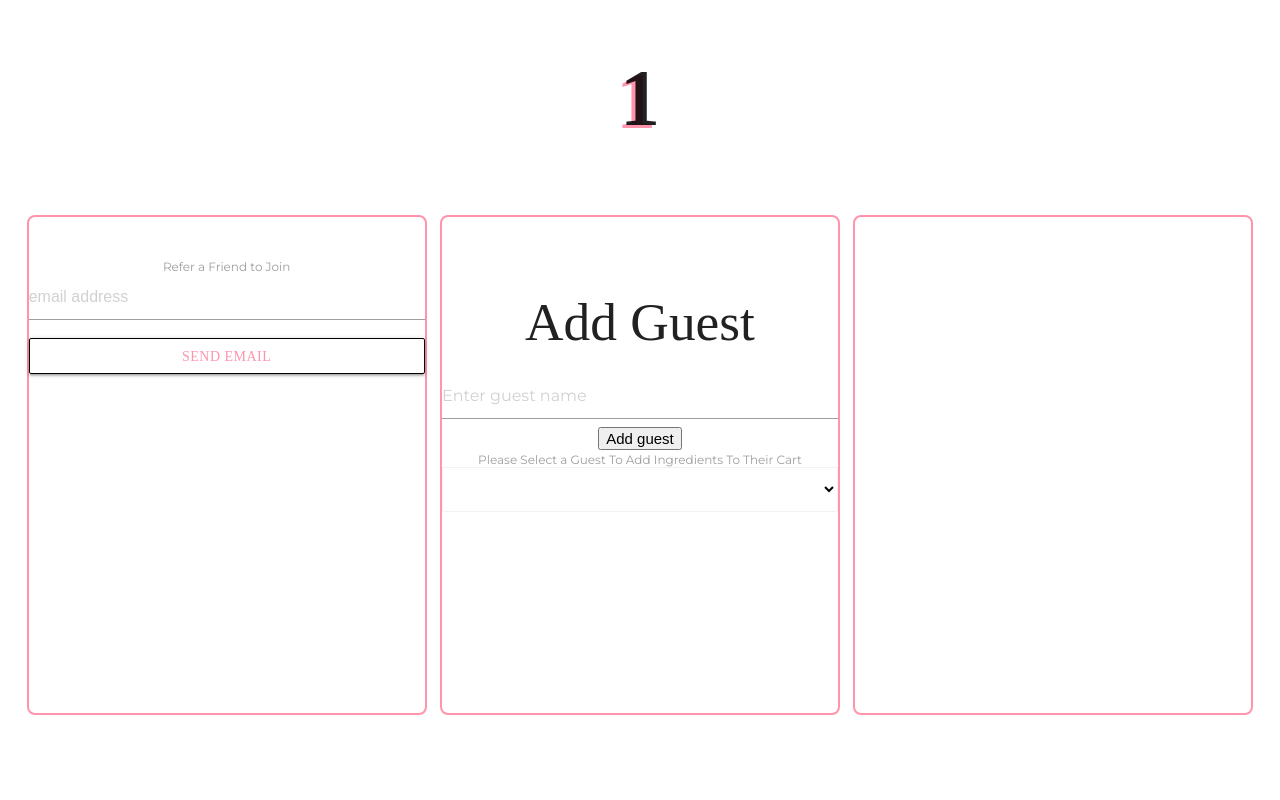
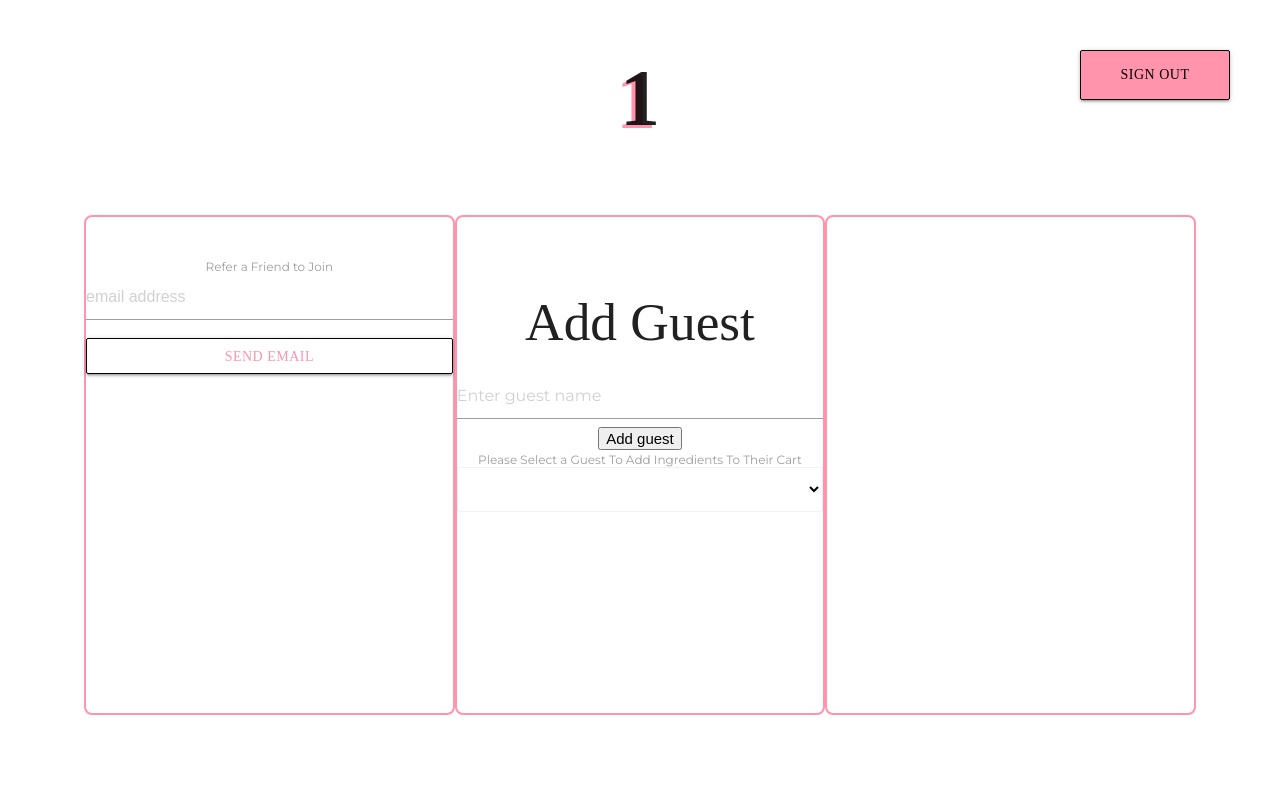
Before and after one commit to whats-for-dinner-juno/teamFoodie, a React (Create React App) app: page /dashboard/1 in a window 1280 px wide. Shown: the top 800 px of the page. Built offline with nearby package versions, Linux system fonts and the light colour scheme; a web font is replaced by a local one.

Commit message:
put the sign out button on all pages, put everything in a wrapper

```diff
--- a/src/components/BringButton.js
+++ /dev/null
@@ -1,52 +0,0 @@
-import React, { Component, Fragment } from 'react';
-import firebase from 'firebase';
-
-class BringButton extends Component {
-
-    constructor(){
-        super();
-        this.state = {
-            displayName: '',
-            disabled: false,
-            checked: false,
-            // user: firebase.auth().currentUser.uid
-        }
-    }
-
-    handleClick = (e) => {
-        // update the firebase with using e.target.value to make child nodes for who's bringing it.
-        // use the name stored in the ingredients firebase child node and display that next to the button
-        // if a name is showing, disable the button
-        // if your name is showing, leave the button enabled to toggle
-        e.preventDefault();
-        this.setState({
-            checked: this.state.checked ? false : true,
-            disabled: this.state.disabled ? false : true,
-        })
-
-
-    }
-
-    render(){
-        return(
-            <Fragment>
-                <button
-                    name={this.props.name}
-                    onClick={this.handleClick}
-                    value={this.props.value}
-                    disabled={this.state.disabled}
-                    >Bring This!</button>
-
-                { this.state.checked ?
-                (<div>
-                    {/* change the I am to username is */}
-                    <p>I am Bringing {this.props.value}</p>
-                    <button onClick={this.handleClick}>Remove Item</button>
-                </div>):null}
-
-            </Fragment>
-        )
-    }
-}
-
-export default BringButton;
--- /dev/null
+++ b/src/components/LogOut.js
@@ -0,0 +1,34 @@
+import React, { Component, Fragment } from 'react';
+import firebase from 'firebase';
+import { Redirect } from 'react-router';
+
+class LogOut extends Component {
+
+    constructor() {
+        super();
+        this.state = {
+            signout: null
+        }
+    }
+
+    signOut = (e) => {
+        firebase.auth().signOut();
+        this.setState({
+            signout: true
+        })
+        }
+
+    render(){
+        if(this.state.signout) {
+            return <Redirect push to="/" />
+        }   else {
+        return(
+            <Fragment>
+                <button className="btn signOut" onClick={this.signOut}>sign out</button>
+            </Fragment>
+            )
+        }
+    }
+}
+
+export default LogOut;
--- a/src/components/RecipeDetails.js
+++ b/src/components/RecipeDetails.js
@@ -1,9 +1,10 @@
 import React, { Component } from "react";
 import axios from "axios";
 import firebase from "./../firebase";
-import BringButton from "./BringButton";
 import RecipeHeader from "./RecipeHeader";
+import LogOut from "./LogOut";
 import { BrowserRouter as Router, Link } from "react-router-dom";
+
 
 class RecipeDetails extends Component {
   // make constructor
@@ -105,9 +106,10 @@ class RecipeDetails extends Component {
 
     return (
       <div className="recipes">
+        <LogOut />
         <RecipeHeader />
         <h2 className="recipeName">{strMeal}</h2>
-        <ul className="ingredientList">
+        <ul className="ingredientList wrapper">
           {/* render list of ingredients */}
           <form>
             {this.state.combined.map((item, index) => {
@@ -115,18 +117,13 @@ class RecipeDetails extends Component {
                 <div>
                   <div>
                     <li className="ingredientItem">{item}</li>
-                    {/* <BringButton
-                      disabled={this.state.disabled}
-                      name={index}
-                      value={item}
-                    /> */}
                   </div>
                 </div>
               );
             })}
           </form>
         </ul>
-        <p className="recipeText">{strInstructions}</p>
+        <p className="recipeText wrapper">{strInstructions}</p>
         <Link to="/search">
           <button className="btn"> Back to search</button>
         </Link>
--- a/src/components/authenication/SignUp.js
+++ b/src/components/authenication/SignUp.js
@@ -16,6 +16,7 @@ class SignUp extends Component {
         }
     }
 
+    // holds off setting the user info in firebase until the info has been sent in for authorization
     async componentDidMount(){
         await this.setUserInfo;
     }
@@ -59,6 +60,7 @@ class SignUp extends Component {
 
     }
 
+    // pushes user info to firebase
     setUserInfo = () => {
         firebase.auth().onAuthStateChanged((user) => {
             const firstName = document.querySelector('#name').value;
--- a/src/components/partyGroup/PartyEntry.js
+++ b/src/components/partyGroup/PartyEntry.js
@@ -2,29 +2,15 @@ import React, { Component } from 'react';
 import Search from './../Search';
 import firebase from './../../firebase';
 import { Redirect } from 'react-router';
+import LogOut from '../LogOut'
 
 class PartyEntry extends Component {
-    constructor() {
-        super();
-        this.state = {
-            signout: null
-        }
-    }
-    signOut = (e) => {
-    firebase.auth().signOut();
-    this.setState({
-        signout: true
-    })
-    }
 
     render() {
-        if(this.state.signout) {
-            return <Redirect push to="/" />
-        }   else {
         return(
             <div className="wrapper">
                 <div>
-                    <button className="btn signOut" onClick={this.signOut}>sign out</button>
+                    <LogOut />
                     <h1>Welcome to Whats for Dinner</h1>
                     {/* <PartyName /> */}
                 </div>
@@ -53,6 +39,6 @@ class PartyEntry extends Component {
         )
     }
 }
-}
+
 
 export default PartyEntry;
--- a/src/components/partyGroup/PartyInvites.js
+++ b/src/components/partyGroup/PartyInvites.js
@@ -2,6 +2,7 @@ import React, { Component, Fragment } from "react";
 import Referral from "../Referral";
 import Search from "./../Search";
 import axios from "axios";
+import LogOut from "../LogOut";
 
 class PartyInvites extends Component {
   constructor(props) {
@@ -188,8 +189,9 @@ class PartyInvites extends Component {
   render() {
     return (
       <Fragment>
+        <LogOut />
         <h1 className="partyName">{this.props.match.params.partyName}</h1>
-        <div className="flexGrid">
+        <div className="flexGrid wrapper">
           <div className="dashboardInfo">
             <Referral partyName={this.props.match.params.partyName} />
           </div>
@@ -272,7 +274,7 @@ class PartyInvites extends Component {
             );
           })}
         </div>
-        <div className="searchRecipes">
+        <div className="searchRecipes wrapper">
           <Search updateRecipesData={this.updateRecipesData} />
         </div>
       </Fragment>
--- a/src/styles/App.scss
+++ b/src/styles/App.scss
@@ -32,3 +32,14 @@ body {
   width: 90%;
   margin: 0 auto;
 }
+
+.signOut {
+  width: 150px;
+  height: 50px;
+  position: absolute;
+  right: 50px;
+  top: 50px;
+  background-color: $secondColor;
+  color: black;
+  z-index: 10;
+}
--- a/src/styles/sass/_party.scss
+++ b/src/styles/sass/_party.scss
@@ -18,6 +18,8 @@
 
 .partyContainer {
   margin: 50px;
+  border: 1px solid black;
+  box-shadow: 0 3px 3px 0 rgba(0,0,0,0.14),0 1px 7px 0 rgba(0,0,0,0.12),0 3px 1px -1px rgba(0,0,0,0.2);
 }
 
 .removeButton:hover {
--- a/src/styles/sass/_recipedetails.scss
+++ b/src/styles/sass/_recipedetails.scss
@@ -21,3 +21,14 @@
 .recipeText {
   font-size: 25px;
 }
+
+.signOut {
+  width: 200px;
+  height: 50px;
+  position: absolute;
+  right: 50px;
+  top: 50px;
+  background-color: $secondColor;
+  color: black;
+  z-index: 10;
+}
```
